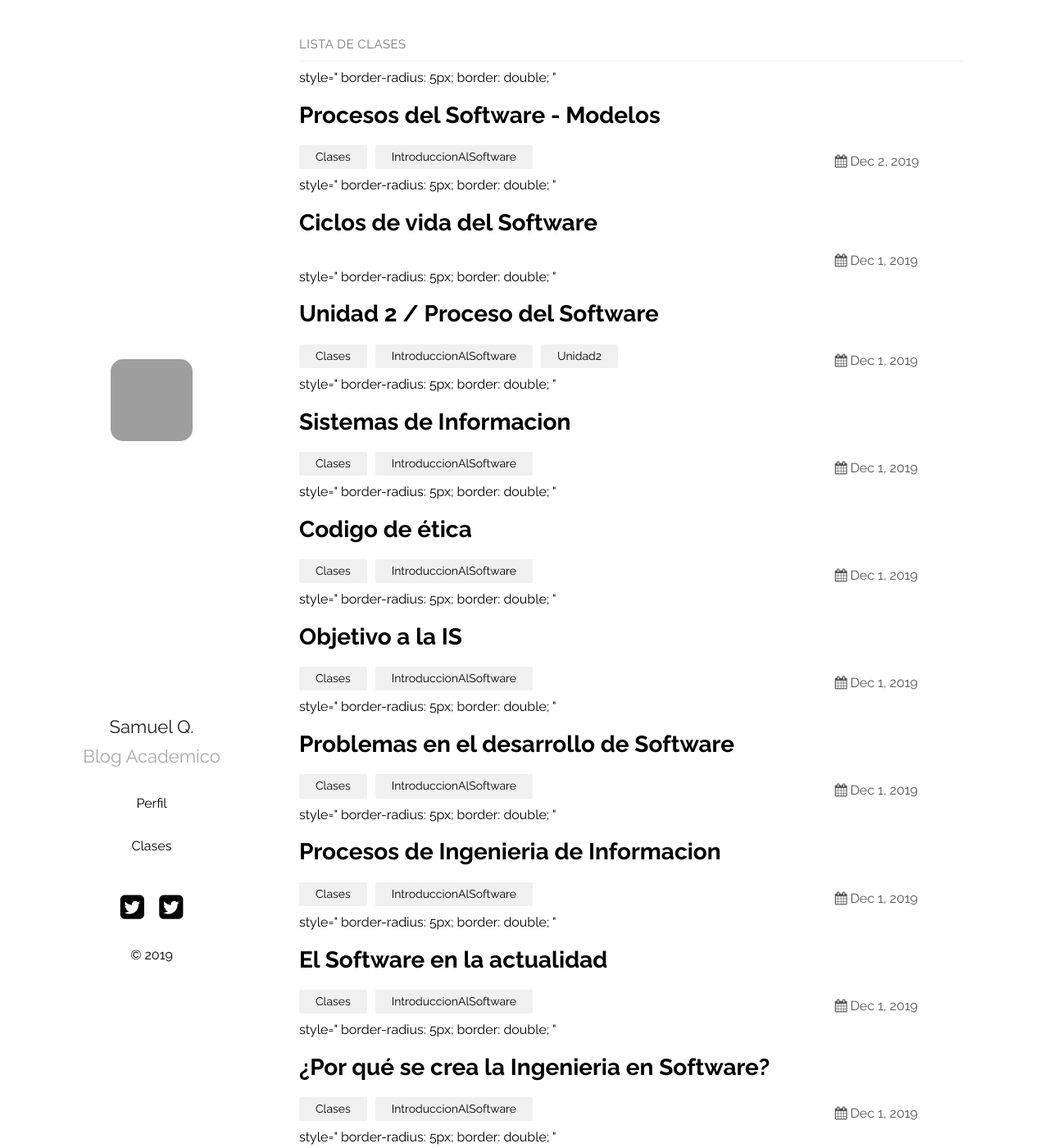
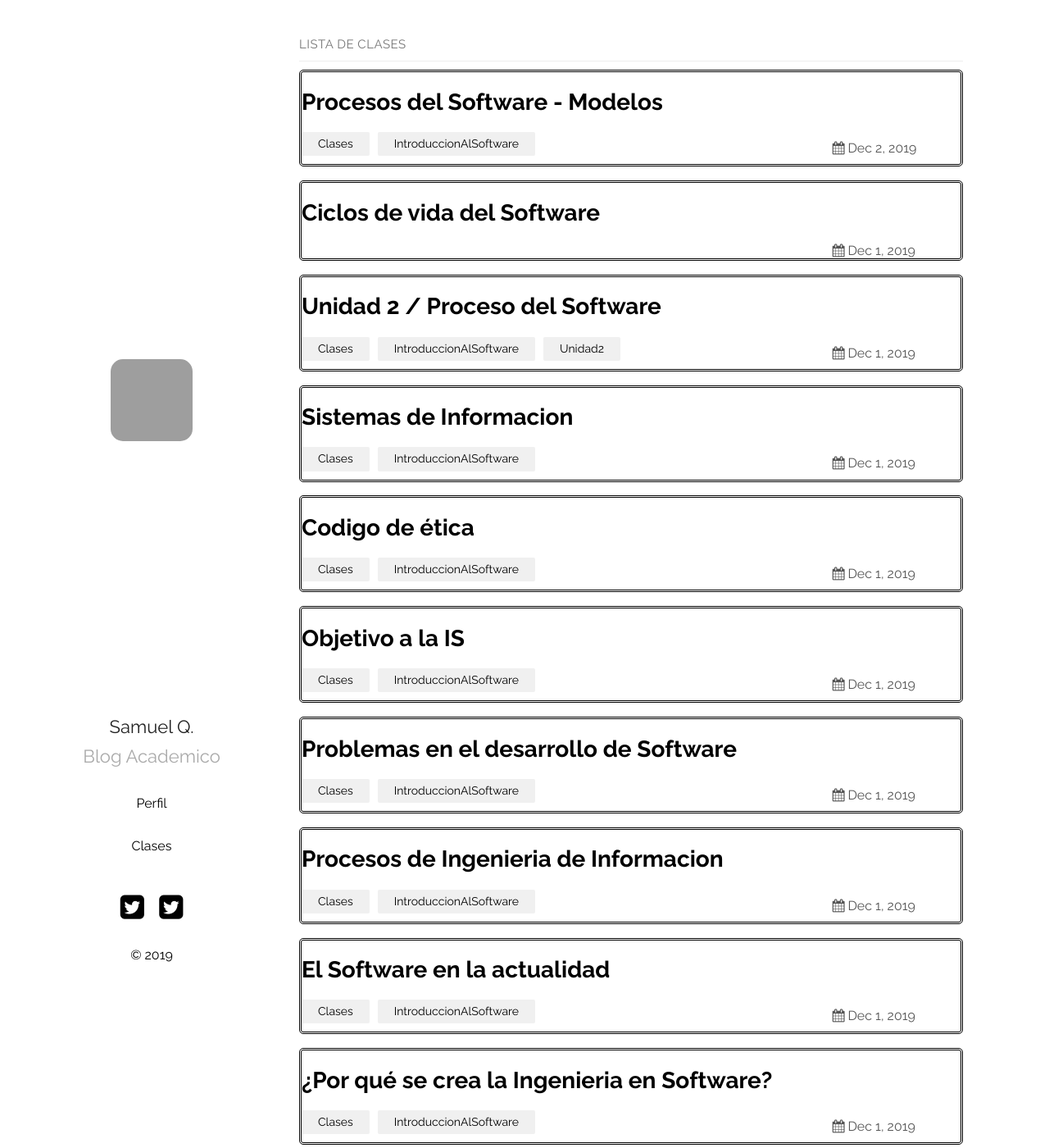
Before and after one commit to sam2001aldair/sam2001aldair.github.io, a Jekyll site: the page built from blog.md, in a window 1280 px wide and 1400 px high. Shown: the whole window at 82% size. Built offline with Jekyll 4.4.1, drawn with Linux system fonts in a browser that asks for light colours; some of the changed text lies outside the part shown; grey boxes are pictures that could not be loaded.

Commit message:
Update blog.html

```diff
--- a/_layouts/blog.html
+++ b/_layouts/blog.html
@@ -15,7 +15,7 @@ layout: default
   </li>
 
   {%- for post in site.posts -%}
-  <li> style="
+  <li style="
     border-radius: 5px;
     border: double;
 "
@@ -37,6 +37,7 @@ layout: default
       {%- endif -%}
     </div>
   </li>
+<h2> </h2>
   {%- endfor -%}
 </ul>
 
```
